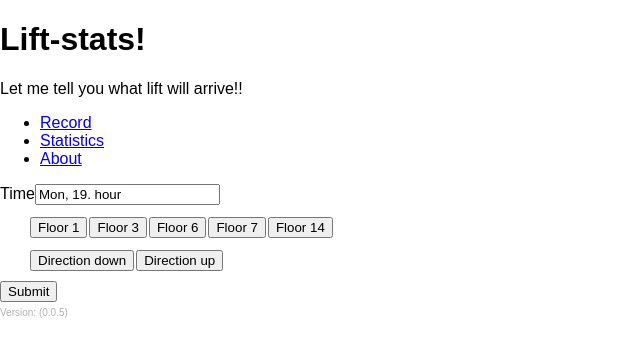
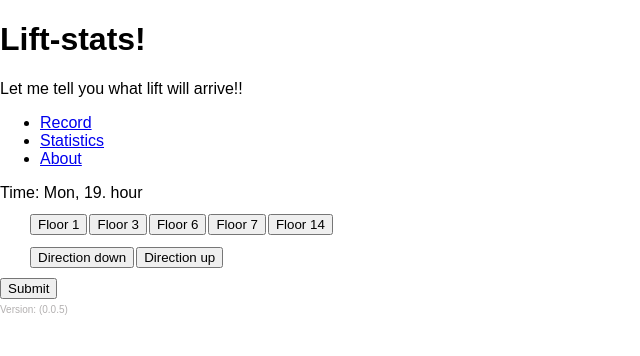
Before and after one commit to kovaja/kovaja-lift-stats, a React (Create React App) app in the folder client/: page / in a window 1280 px wide. Shown: the top 356 px of the page, without its empty margins (0-640 px from the left). Built offline with nearby package versions, Linux system fonts and the light colour scheme; the HTML template or start-up script is replaced by a standard one.

Commit message:
Basic styling for pages

```diff
--- a/client/src/home/Home.js
+++ b/client/src/home/Home.js
@@ -10,7 +10,7 @@ export default class Home extends Component {
   render() {
 
     return (
-      <div className="lift-stats-home container-fluid">
+      <div className="lift-stats-home container">
         <Header></Header>
         <Switch>
           <Route exact path='/' component={Record}/>
--- a/client/src/home/pages/about/About.js
+++ b/client/src/home/pages/about/About.js
@@ -4,7 +4,7 @@ export default class About extends Component {
   render() {
     return (
       <div className="row">
-        <div className="col-xs-6">
+        <div className="col-xs-12 page">
           <h3 className="text-left">
             How does it work ?
           </h3>
--- a/client/src/home/pages/record/Record.js
+++ b/client/src/home/pages/record/Record.js
@@ -108,11 +108,7 @@ export default class Record extends Component {
 
     return (
       <div>
-
-        <div className="form-group">
-          <label htmlFor="time">Time</label>
-          <input type="text" className="form-control" id="time" readOnly value={this.state.initTimeString} />
-        </div>
+        <span>Time: {this.state.initTimeString}</span>
 
         <FloorSelector floorChange={this.onFloorChange.bind(this)}></FloorSelector>
         <DirectionSelector directionChange={this.onDirectionChange.bind(this)}></DirectionSelector>
@@ -153,7 +149,7 @@ export default class Record extends Component {
   render() {
     return (
       <div className="row">
-        <div className="col-xs-12">
+        <div className="col-xs-12 page">
           { this.state.guess ? this.renderResult() : this.renderForm() }
         </div>
       </div>
--- a/client/src/home/pages/statistics/Statistics.js
+++ b/client/src/home/pages/statistics/Statistics.js
@@ -22,7 +22,7 @@ export default class Statistics extends Component {
   render() {
     return (
       <div className="row">
-        <div className="col-xs-12">
+        <div className="col-xs-12 page">
           {
             this.state.records.length > 0
               ? <Table records={this.state.records}></Table>
```
Also changed, not shown: 1 other file (tests, documents, lock files or other folders).
